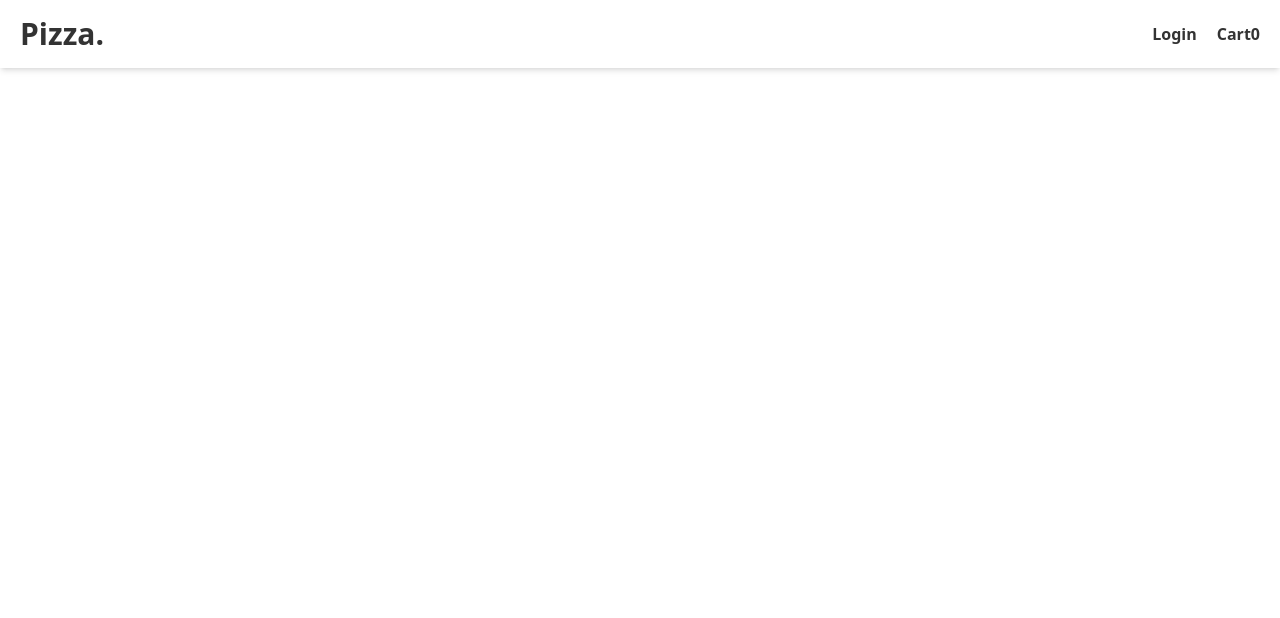
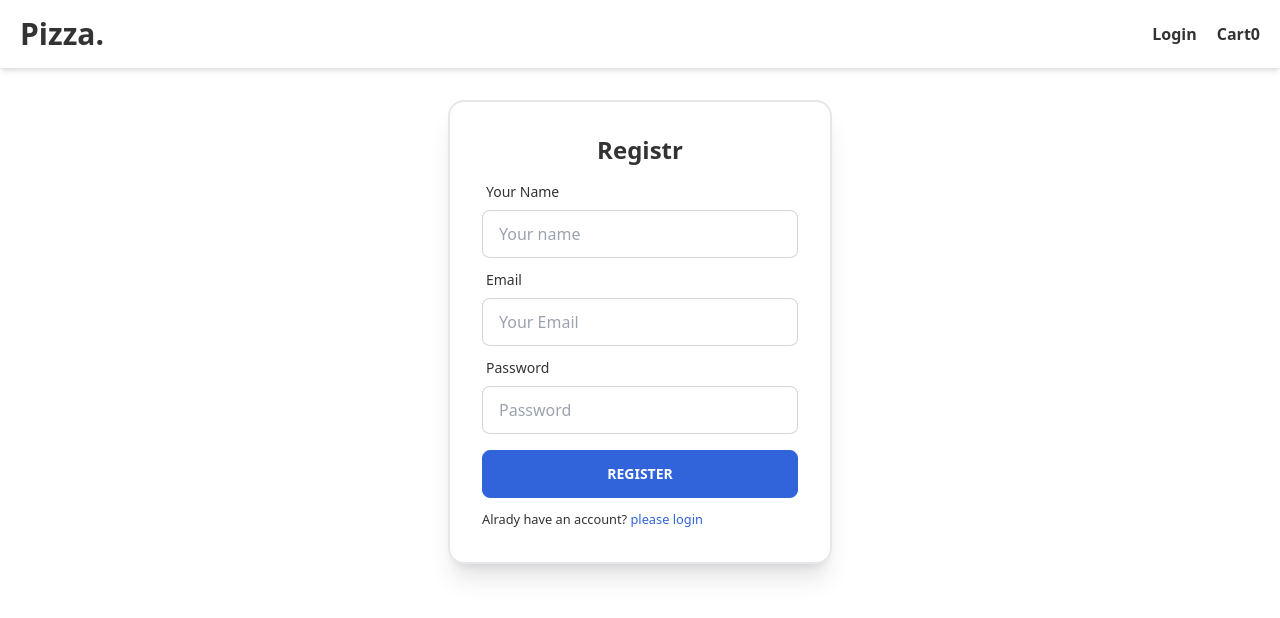
Before and after one commit to nayimHossen/Food-Ordering-App, a React (Create React App) app in the folder frontend/: page /register in a window 1280 px wide. Before the commit this address had no page. Shown: the top 618 px of the page. Built offline with nearby package versions, Linux system fonts and the light colour scheme.

Commit message:
login page and register page created with hook-form

```diff
--- a/frontend/package.json
+++ b/frontend/package.json
@@ -10,6 +10,7 @@
     "daisyui": "^2.31.0",
     "react": "^18.2.0",
     "react-dom": "^18.2.0",
+    "react-hook-form": "^7.38.0",
     "react-redux": "^8.0.4",
     "react-router-dom": "^6.4.2",
     "react-scripts": "5.0.1",
--- a/frontend/src/App.js
+++ b/frontend/src/App.js
@@ -1,6 +1,8 @@
 import Navbar from "./components/Navbar";
 import Home from "./pages/Home";
 import Cart from "./pages/Cart";
+import Login from "./pages/Login";
+import Register from "./pages/Register";
 import { Routes, Route } from "react-router-dom";
 
 function App() {
@@ -10,6 +12,8 @@ function App() {
       <Routes>
         <Route path="/" element={<Home />} />
         <Route path="/cart" element={<Cart />} />
+        <Route path="/login" element={<Login />} />
+        <Route path="/register" element={<Register />} />
       </Routes>
     </div>
   );
--- a/frontend/src/components/Navbar.jsx
+++ b/frontend/src/components/Navbar.jsx
@@ -14,7 +14,9 @@ const Navbar = () => {
         </div>
         <div>
           <ul className="flex gap-5">
-            <li className="font-bold">Login</li>
+            <li className="font-bold">
+              <Link to="/login">Login</Link>
+            </li>
             <li className="font-bold">
               <Link to="/cart">Cart{cartState.cartItems.length}</Link>
             </li>
--- /dev/null
+++ b/frontend/src/pages/Login.js
@@ -0,0 +1,113 @@
+import React from "react";
+import { useForm } from "react-hook-form";
+import { Link } from "react-router-dom";
+
+const Login = () => {
+  const {
+    register,
+    formState: { errors },
+    handleSubmit,
+  } = useForm();
+
+  const onSubmit = (data) => {
+    console.log(data);
+  };
+
+  return (
+    <div className="flex px-2 pt-8 pb-16 justify-center items-center">
+      <div className="card w-96 bg-base-100 shadow-lg border-2">
+        <div className="card-body">
+          <h2 className="text-center text-2xl font-bold">Login</h2>
+          <form onSubmit={handleSubmit(onSubmit)}>
+            {/* Email Input filed start */}
+            <div className="form-control w-full max-w-xs">
+              <label className="label">
+                <span className="label-text">Email</span>
+              </label>
+              <input
+                type="email"
+                placeholder="Your Email"
+                className="input input-bordered w-full max-w-xs"
+                {...register("email", {
+                  required: {
+                    value: true,
+                    message: "Email is Required",
+                  },
+                  pattern: {
+                    value: /[a-z0-9]+@[a-z]+\.[a-z]{2,3}/,
+                    message: "Provide a valid Email",
+                  },
+                })}
+              />
+              <label className="label">
+                {errors.email?.type === "required" && (
+                  <span className="label-text-alt text-red-500">
+                    {errors.email.message}
+                  </span>
+                )}
+                {errors.email?.type === "pattern" && (
+                  <span className="label-text-alt text-red-500">
+                    {errors.email.message}
+                  </span>
+                )}
+              </label>
+            </div>
+            {/* Email Input filed end */}
+
+            {/* Password Input filed start */}
+            <div className="form-control w-full max-w-xs">
+              <label className="label">
+                <span className="label-text">Password</span>
+              </label>
+              <input
+                type="password"
+                placeholder="Password"
+                className="input input-bordered w-full max-w-xs"
+                {...register("password", {
+                  required: {
+                    value: true,
+                    message: "Password is Required",
+                  },
+                  minLength: {
+                    value: 6,
+                    message: "Must be 6 characters or longer",
+                  },
+                })}
+              />
+              <label className="label">
+                {errors.password?.type === "required" && (
+                  <span className="label-text-alt text-red-500">
+                    {errors.password.message}
+                  </span>
+                )}
+                {errors.password?.type === "minLength" && (
+                  <span className="label-text-alt text-red-500">
+                    {errors.password.message}
+                  </span>
+                )}
+              </label>
+            </div>
+            {/* Password Input filed start */}
+
+            {/* Login Button */}
+            <input
+              className="btn btn-primary w-full max-w-xs text-white"
+              type="submit"
+              value="Login"
+            />
+          </form>
+          <p>
+            <small>
+              New at this website{"  "}
+              <Link className="text-primary hover:underline" to="/register">
+                create an account
+              </Link>
+            </small>
+          </p>
+        </div>
+      </div>
+    </div>
+  );
+};
+
+export default Login;
--- /dev/null
+++ b/frontend/src/pages/Register.js
@@ -0,0 +1,146 @@
+import React from "react";
+import { useForm } from "react-hook-form";
+import { Link } from "react-router-dom";
+
+const Register = () => {
+  const {
+    register,
+    formState: { errors },
+    handleSubmit,
+  } = useForm();
+
+  const onSubmit = async (data) => {
+    console.log(data);
+  };
+
+  return (
+    <div className="flex pt-8 pb-16 px-2 justify-center items-center">
+      <div className="card w-96 bg-base-100 shadow-xl border-2">
+        <div className="card-body">
+          <h2 className="text-center text-2xl font-bold">Registr</h2>
+          <form onSubmit={handleSubmit(onSubmit)}>
+            {/* Name Input filed start */}
+            <div className="form-control w-full max-w-xs">
+              <label className="label">
+                <span className="label-text">Your Name</span>
+              </label>
+              <input
+                name="name"
+                type="text"
+                placeholder="Your name"
+                className="input input-bordered w-full max-w-xs"
+                {...register("name", {
+                  required: {
+                    value: true,
+                    message: "Name is Required",
+                  },
+                })}
+              />
+              <label className="label p-[2px]">
+                {errors.name?.type === "required" && (
+                  <span className="label-text-alt text-red-500">
+                    {errors.name.message}
+                  </span>
+                )}
+                {errors.email?.type === "pattern" && (
+                  <span className="label-text-alt text-red-500">
+                    {errors.name.message}
+                  </span>
+                )}
+              </label>
+            </div>
+            {/* Name Input filed end */}
+
+            {/* Email Input filed start */}
+            <div className="form-control w-full max-w-xs">
+              <label className="label">
+                <span className="label-text">Email</span>
+              </label>
+              <input
+                type="email"
+                placeholder="Your Email"
+                className="input input-bordered w-full max-w-xs"
+                {...register("email", {
+                  required: {
+                    value: true,
+                    message: "Email is Required",
+                  },
+                  pattern: {
+                    value: /[a-z0-9]+@[a-z]+\.[a-z]{2,3}/,
+                    message: "Provide a valid Email",
+                  },
+                })}
+              />
+              <label className="label p-[2px]">
+                {errors.email?.type === "required" && (
+                  <span className="label-text-alt text-red-500">
+                    {errors.email.message}
+                  </span>
+                )}
+                {errors.email?.type === "pattern" && (
+                  <span className="label-text-alt text-red-500">
+                    {errors.email.message}
+                  </span>
+                )}
+              </label>
+            </div>
+            {/* Email Input filed end */}
+
+            {/* Password Input filed start */}
+            <div className="form-control w-full max-w-xs">
+              <label className="label">
+                <span className="label-text">Password</span>
+              </label>
+              <input
+                name="password"
+                type="password"
+                placeholder="Password"
+                className="input input-bordered w-full max-w-xs"
+                {...register("password", {
+                  required: {
+                    value: true,
+                    message: "Password is Required",
+                  },
+                  minLength: {
+                    value: 6,
+                    message: "Must be 6 characters or longer",
+                  },
+                })}
+              />
+              <label className="label">
+                {errors.password?.type === "required" && (
+                  <span className="label-text-alt text-red-500">
+                    {errors.password.message}
+                  </span>
+                )}
+                {errors.password?.type === "minLength" && (
+                  <span className="label-text-alt text-red-500">
+                    {errors.password.message}
+                  </span>
+                )}
+              </label>
+            </div>
+            {/* Password Input filed start */}
+
+            {/* Login Button */}
+            <input
+              className="btn btn-primary w-full max-w-xs text-white"
+              type="submit"
+              value="Register"
+            />
+          </form>
+          <p>
+            <small>
+              Alrady have an account?{" "}
+              <Link className="text-primary hover:underline" to="/login">
+                please login
+              </Link>
+            </small>
+          </p>
+        </div>
+      </div>
+    </div>
+  );
+};
+
+export default Register;
```
Also changed, not shown: 1 other file (tests, documents, lock files or other folders).
